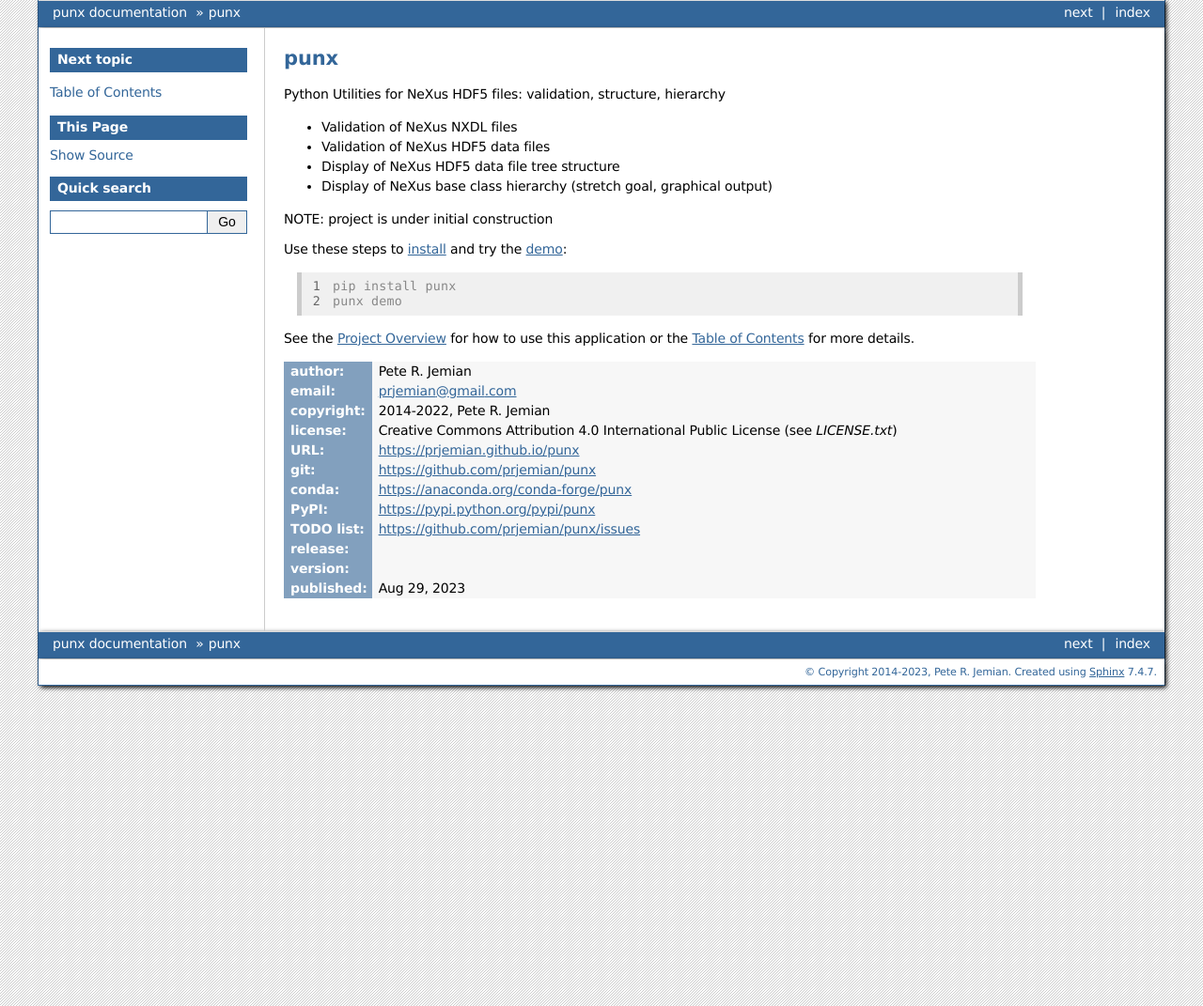
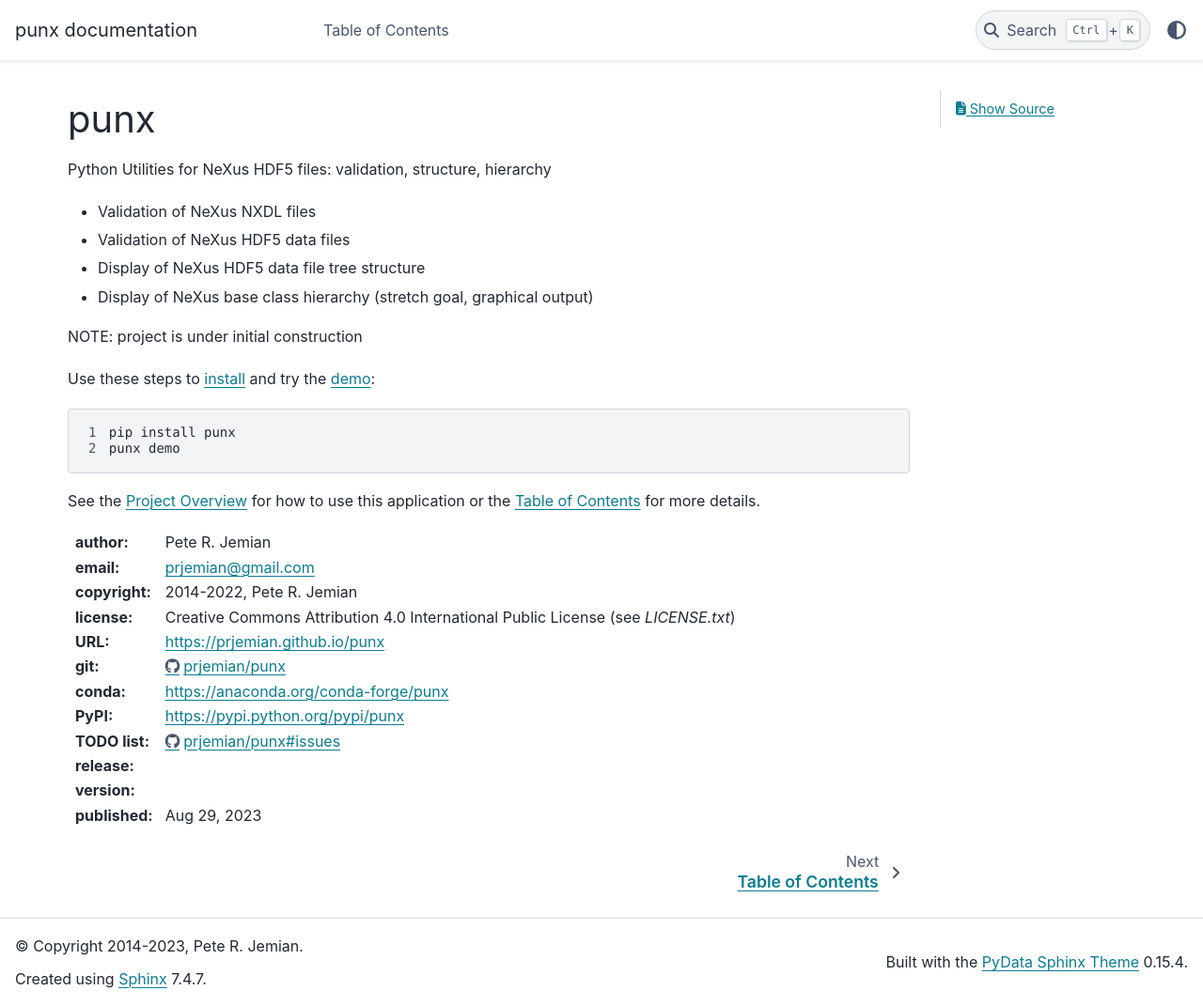
Before and after one commit to prjemian/punx, a Sphinx documentation site: the page built from docs/source/index.rst, in a window 1280 px wide and 1071 px high. Shown: the whole window at 94% size. Built offline with Sphinx 7.4.7 and the PyData theme 0.15.4, drawn with Linux system fonts in a browser that asks for light colours; the version number could not be read and is left out; some of the changed lines change nothing that is shown.

Commit message:
DOC #231 change the theme

```diff
--- a/docs/requirements.txt
+++ b/docs/requirements.txt
@@ -2,4 +2,3 @@
 pydata-sphinx-theme
 setuptools-scm
 sphinx
-sphinx-rtd-theme
--- a/docs/source/conf.py
+++ b/docs/source/conf.py
@@ -25,11 +25,11 @@
 copyright = punx.__copyright__
 author = punx.__author__
 
-versioneer_version = punx.__version__.split("+")
-release = versioneer_version[0]
-if len(versioneer_version) == 2:
+app_version = punx.__version__.split("+")
+release = app_version[0]
+if len(app_version) == 2:
     # additional details (if available)
-    version = versioneer_version[1]
+    version = app_version[1]
 else:
     version = ""
 
@@ -67,7 +67,8 @@
 # html_theme = "sphinxdoc"
 # html_theme = 'agogo'  # NO, poor navigation tools
 # html_theme = 'sphinx_rtd_theme'
-html_theme = "bizstyle"
+# html_theme = "bizstyle"
+html_theme = "pydata_sphinx_theme"
 
 # Add any paths that contain custom static files (such as style sheets) here,
 # relative to this directory. They are copied after the builtin static files,
```
